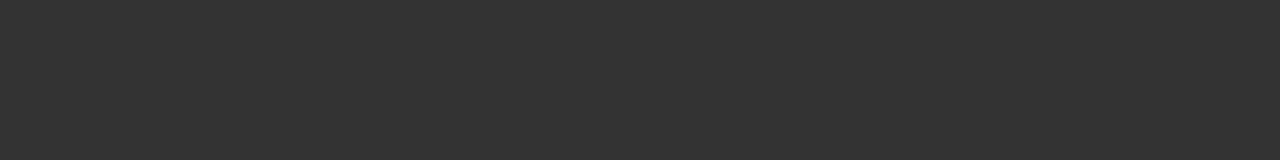
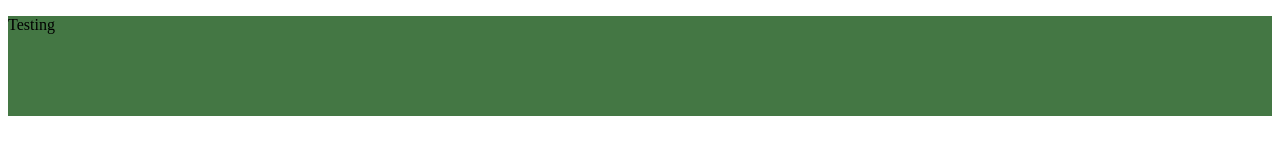
Before and after one commit to SantoshReddyBujala/SASS, a plain HTML site: page SassPractice/index.html in a window 1280 px wide. Drawn offline with Linux system fonts and the light colour scheme.

Commit message:
Sass Variable File Created

```diff
--- a/SassPractice/index.html
+++ b/SassPractice/index.html
@@ -8,6 +8,9 @@
     <link rel="stylesheet" href="./styles/styles.css">
 </head>
 <body>
+    <header>
+        <p>Testing</p>
+    </header>
 
 </body>
 </html>
--- /dev/null
+++ b/SassPractice/styles/_variables.sass
@@ -0,0 +1,8 @@
+$bg: #fff
+$primaryColor: #474
+$secondaryClolor: #844
+$warningColor: red
+$btnPrimary: green
+$btnSecondary: Orang
+$btnWarning: red
+$textColor:#000
--- a/SassPractice/styles/styles.sass
+++ b/SassPractice/styles/styles.sass
@@ -1,3 +1,6 @@
-$bg: #333
+@import './_variables'
 body
     background-color: $bg
+header
+    background-color: $primaryColor
+    height: 100px
```
Also changed, not shown: SassPractice/styles/styles.css, 1 other file.
